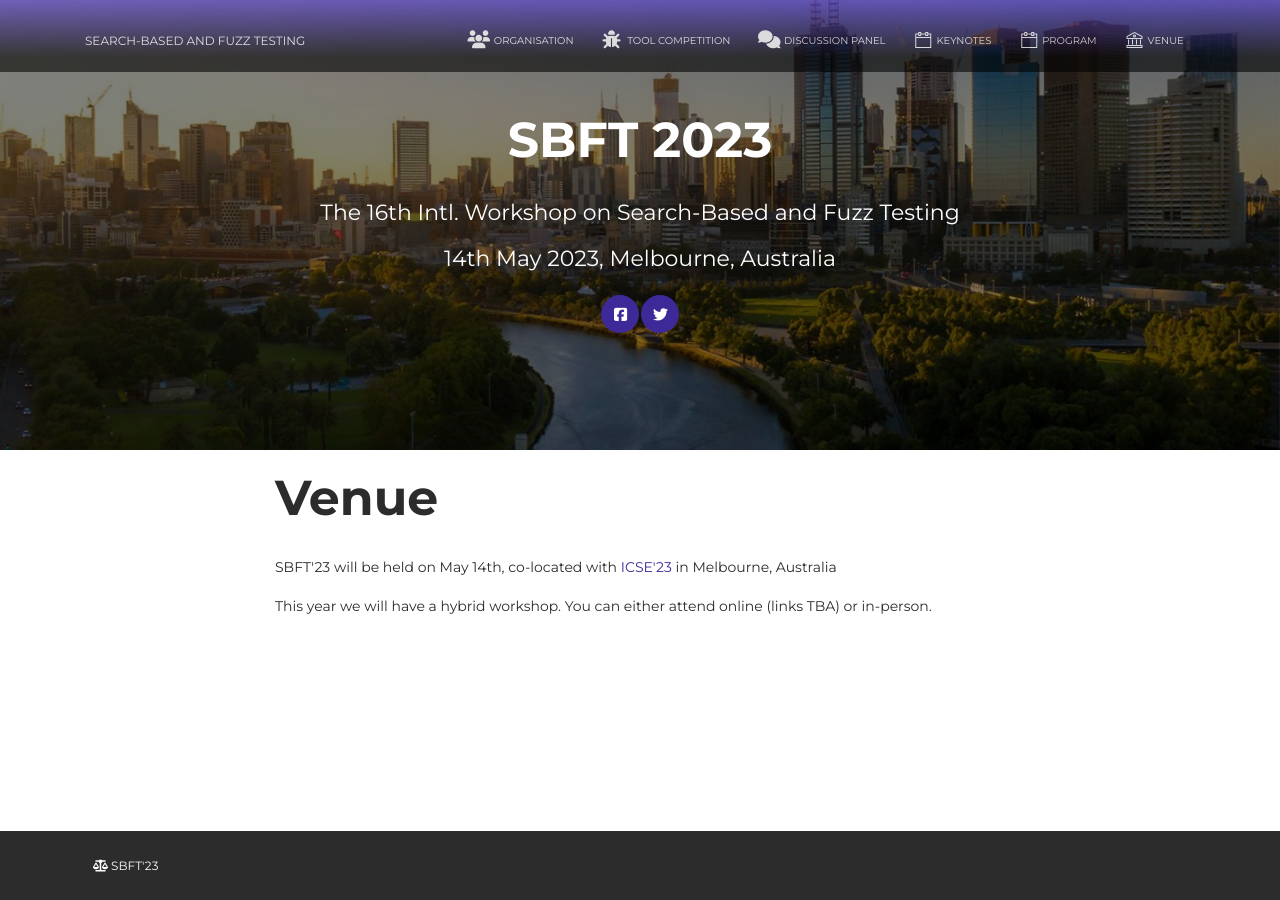
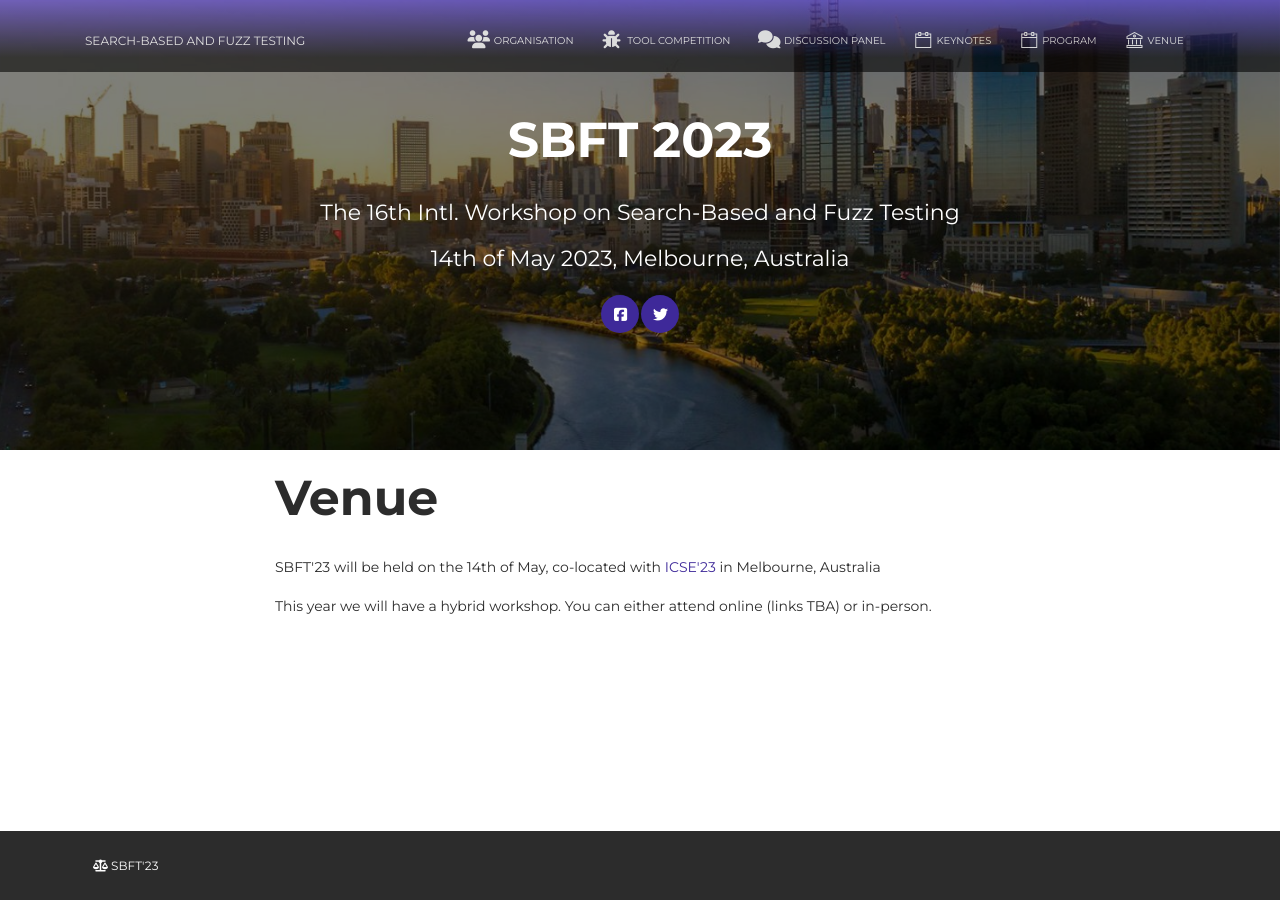
Before and after one commit to sbft23/sbft23.github.io, a Jekyll site: the page built from venue/index.html, in a window 1280 px wide. Built offline with Jekyll 4.4.1, drawn with Linux system fonts in a browser that asks for light colours; nearby versions of some CDN libraries.

Commit message:
Changes to deadlines

```diff
--- a/_includes/header.html
+++ b/_includes/header.html
@@ -6,7 +6,7 @@
             <h1 class="title">SBFT 2023</h1>
             <div class="text-center">
                 <h5>The 16th Intl. Workshop on Search-Based and Fuzz Testing</h5>
-                <h5>14th May 2023, Melbourne, Australia</h5>
+                <h5>14th of May 2023, Melbourne, Australia</h5>
                 <a href="https://www.facebook.com/sbstws/" class="btn btn-primary btn-icon btn-round"><i
                         class="fa fa-facebook-square"></i></a><a href="https://twitter.com/sbftworkshop"
                     class="btn btn-primary btn-icon btn-round"> <i class="fa fa-twitter"></i></a>
--- a/tools/index.html
+++ b/tools/index.html
@@ -83,7 +83,7 @@
 
   <ul>
     <li>Tool submission: <strong>February 20 2023</strong></li>
-    <li>Benchmark results communicated to authors: <strong>February 24 2023</strong></li>
+    <li>Benchmark results communicated to authors: <strong>February 21 2023</strong></li>
     <li>Submission of camera-ready paper: <strong>March 17 2023</strong></li>
   </ul>
 </div>
--- a/venue/index.html
+++ b/venue/index.html
@@ -5,6 +5,6 @@
 <div class="col-md-8 ml-auto mr-auto text-left">
 
   <h1 class="title">Venue</h1>
-  <p>SBFT'23 will be held on May 14th, co-located with <a href="https://conf.researchr.org/venue/icse-2023/icse-2023-venue">ICSE'23</a> in Melbourne, Australia</p>
+  <p>SBFT'23 will be held on the 14th of May, co-located with <a href="https://conf.researchr.org/venue/icse-2023/icse-2023-venue">ICSE'23</a> in Melbourne, Australia</p>
   <p>This year we will have a hybrid workshop. You can either attend online (links TBA) or in-person.</p>
 </div>
```
